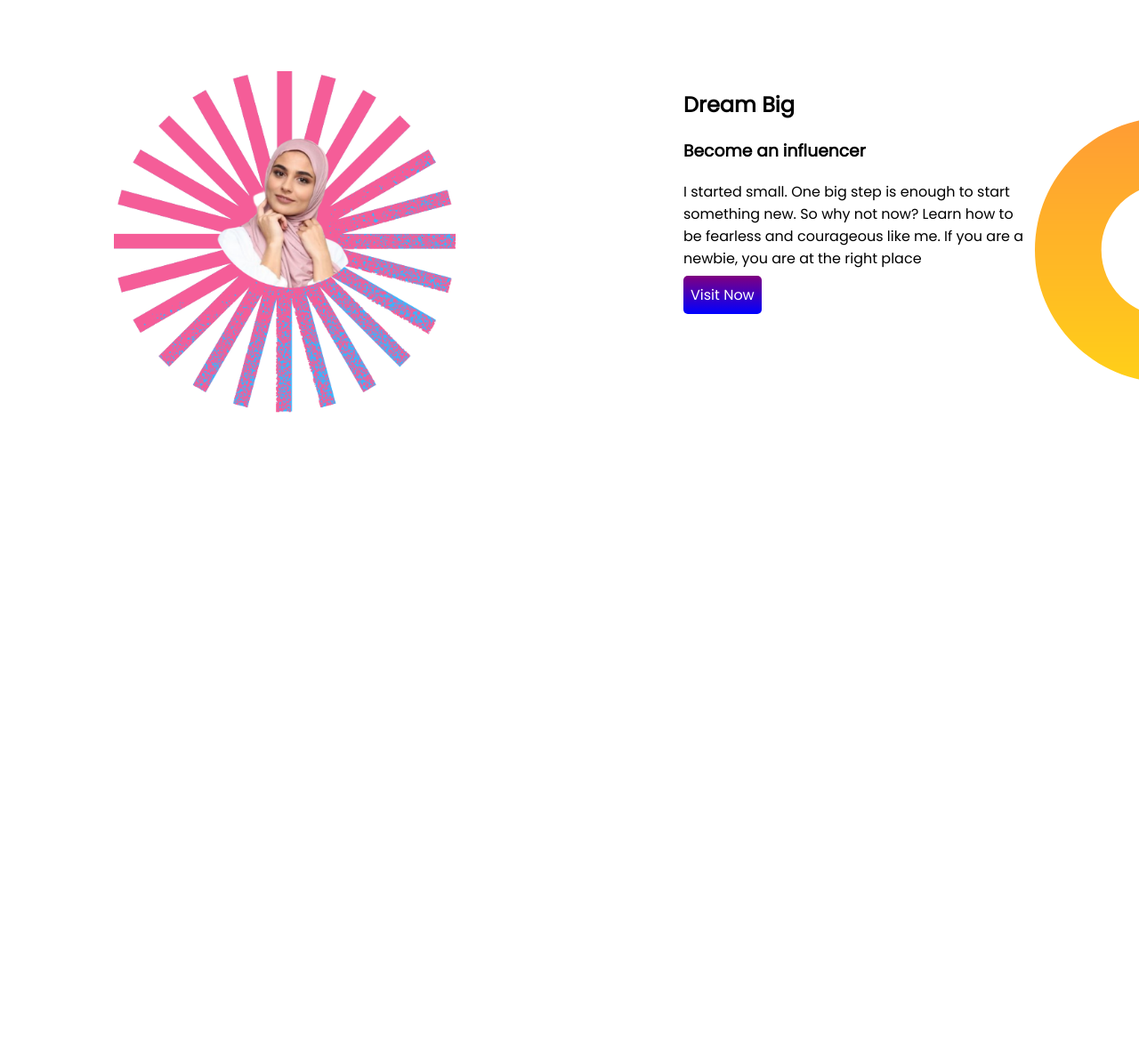
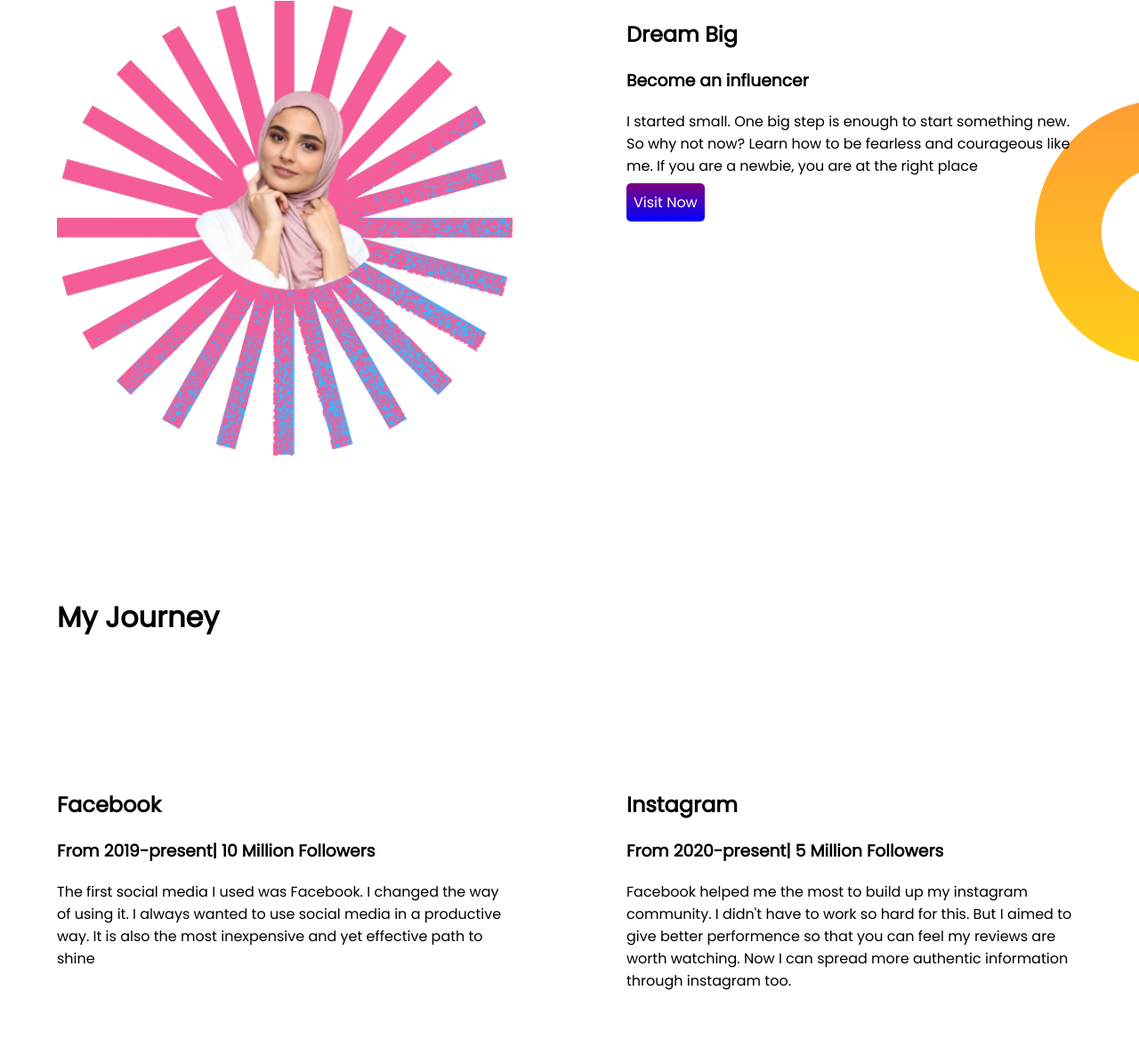
Before and after one commit to raisanowreen/Influencer-Portfolio, a plain HTML site: page index.html in a window 1280 px wide. Shown: the part 1023-2218 px from the top of the page at 89% size. Before the commit the page ends 1632 px from the top, so only its background shows below. Drawn offline with Linux system fonts and the light colour scheme.

Commit message:
fourth commit

```diff
--- a/index.html
+++ b/index.html
@@ -33,7 +33,7 @@
             </div>
         </section>
     </div>
-    <section class="dream-bg">
+    <section class="dream-bg flexible-container">
         <div class="half-width"><img src="images/kamal.png" alt="Photo of Kamal"></div>
         <div class="half-width">
             <h1>Dream Big</h1>
@@ -44,6 +44,31 @@
             <a class="button" target="_blank" href="https://www.miniso.com/">Visit Now</a>
         </div>
     </section>
+    <h1 class="half-width">My Journey</h1>
+    <section>
+        <div class="flexible-container">
+            <div class="half-width">
+                <h1>Facebook</h1>
+                <h3>From 2019-present| 10 Million Followers</h3>
+                <p>The first social media I used was Facebook. I changed the way of using it. I always wanted to use
+                    social
+                    media in a productive way. It is also the most inexpensive and yet effective path to shine
+                </p>
+            </div>
+            <div class="half-width">
+                <h1>Instagram</h1>
+                <h3>From 2020-present| 5 Million Followers</h3>
+                <p>Facebook helped me the most to build up my instagram community. I didn't have to work so hard for
+                    this.
+                    But I
+                    aimed to give better performence so that you can feel my reviews are worth watching. Now I can
+                    spread
+                    more
+                    authentic information through instagram too.
+                </p>
+            </div>
+        </div>
+    </section>
 </body>
 
 </html>
--- a/style.css
+++ b/style.css
@@ -21,11 +21,10 @@
 }
 section{
     display: flex;
-    padding-bottom: 10px;
 }
 .half-width{
     width: 50%;
-    padding: 10%;
+    padding:5%;
 }
 .half-width img{
     width: 100%;
@@ -33,10 +32,13 @@
 .top-banner{
     background-image: url(images/top-banner.png);
     background-repeat: no-repeat;
-    padding-bottom: 10px;
+    padding-bottom: 5px;
 }
 .dream-bg{
     background-image: url(images/dream-bg.png);
     background-repeat: no-repeat;
     background-position: right;
 }
+.flexible-container{
+    display: flex;
+}
```
